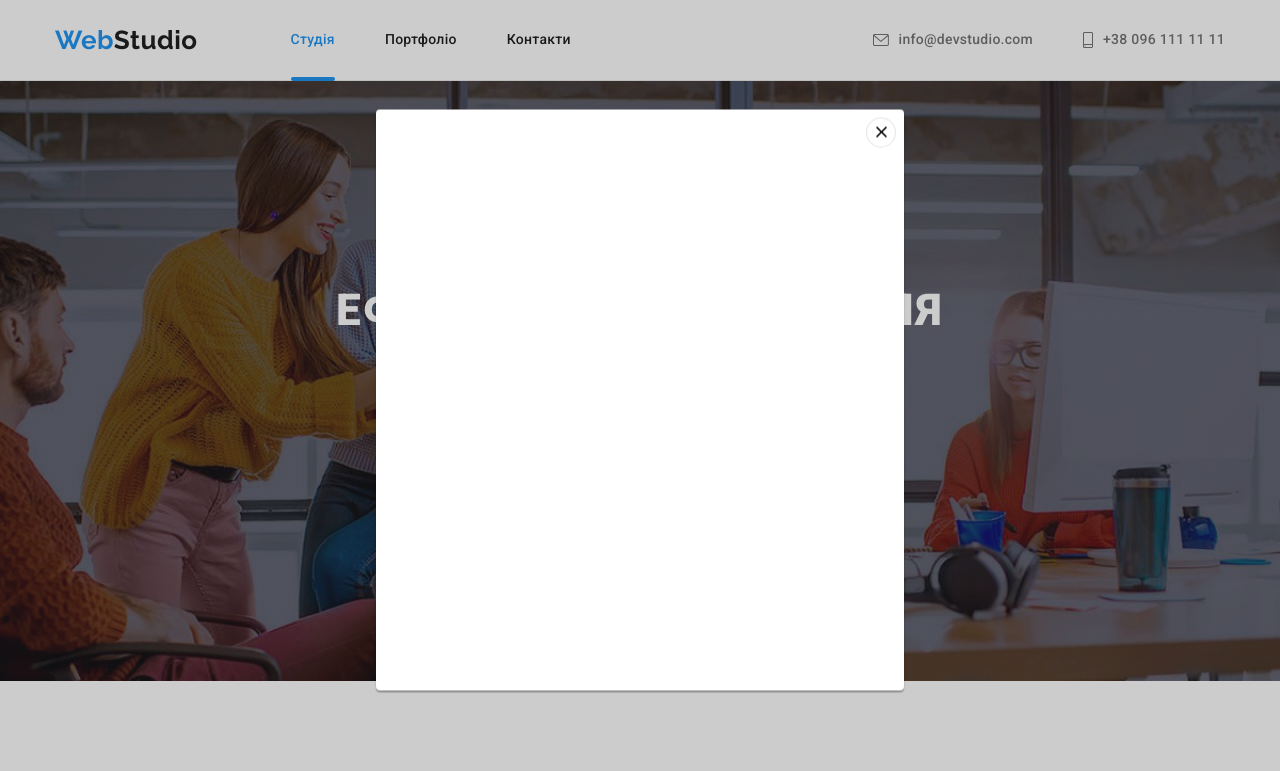
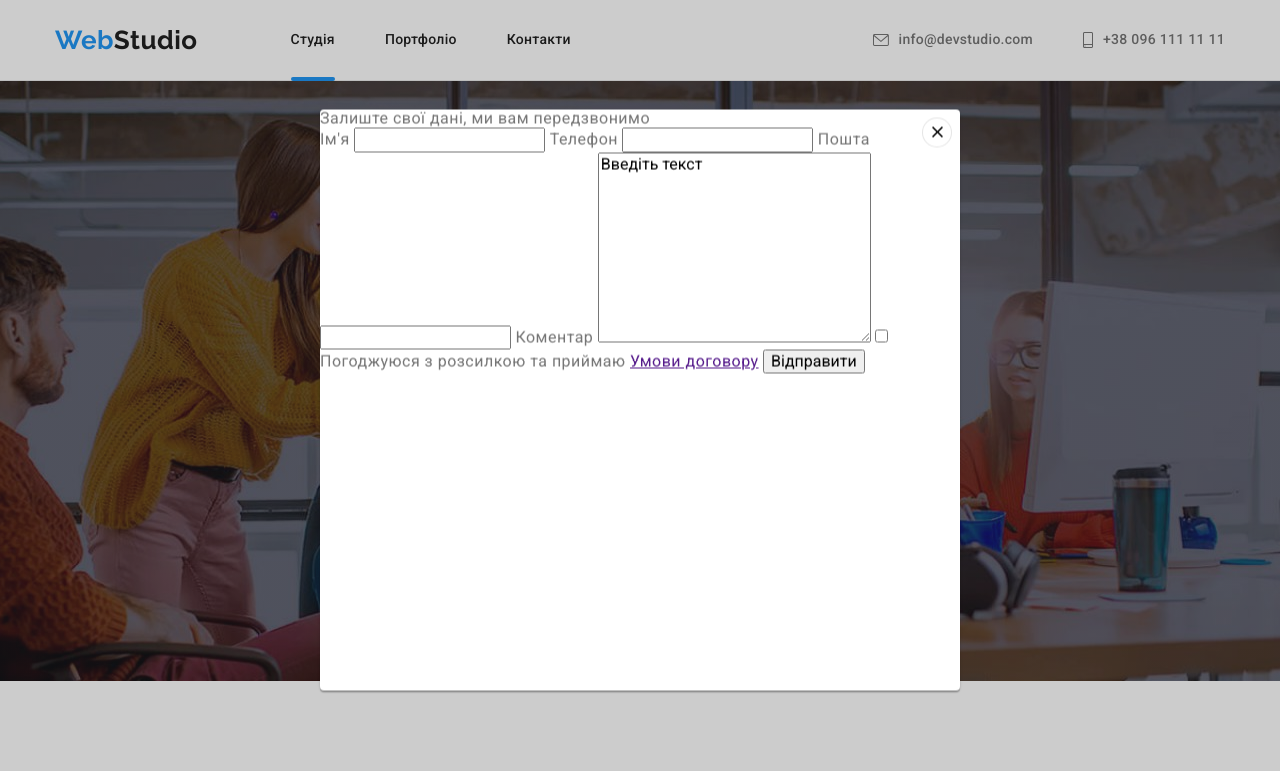
Before and after one commit to YuriiSVL/goit-markup-hw-06, a plain HTML site: page index.html in a window 1280 px wide. Both pictures are taken after a click on the button "Замовити послугу". Shown: the top 771 px of the page. Drawn offline with nearby package versions, Linux system fonts and the light colour scheme.

Commit message:
попередня розмітка модального вікна та деякі зміни у CSS

```diff
--- a/css/styles.css
+++ b/css/styles.css
@@ -72,6 +72,21 @@ ul {
   padding: 0 15px;
 }
 
+/* Приховування логічних заголовків */
+.visually-hidden {
+  position: absolute;
+  width: 1px;
+  height: 1px;
+  margin: -1px;
+  border: 0;
+  padding: 0;
+
+  white-space: nowrap;
+  clip-path: inset(100%);
+  clip: rect(0 0 0 0);
+  overflow: hidden;
+}
+
 /* Хедер */
 .header {
   border-bottom: 1px solid #ececec;
@@ -82,6 +97,11 @@ ul {
 }
 
 /* Основна навігація та контакти у хедері */
+
+/* Виділення поточної сторінки */
+.nav-list .current-page {
+  color: var(--accent-text-color);
+}
 
 .nav-list .link,
 .contact-list .link {
@@ -219,62 +239,6 @@ ul {
 .hero .btn-primary:hover {
   background-color: var(--accent-button-color);
 }
-/* Модальне вікно */
-
-.backdrop {
-  position: fixed;
-  top: 0;
-  left: 0;
-  z-index: 1;
-
-  width: 100%;
-  height: 100%;
-
-  background-color: rgba(0, 0, 0, 0.2);
-  opacity: 1;
-
-  transition: opacity 500ms cubic-bezier(0.4, 0, 0.2, 1);
-}
-
-.backdrop.is-hidden {
-  opacity: 0;
-  pointer-events: none;
-}
-
-.backdrop.is-hidden .modal {
-  transform: translate(-50%, -50%) perspective(1000px) rotateX(90deg);
-}
-
-.modal {
-  position: absolute;
-  top: 50%;
-  left: 50%;
-  transform: translate(-50%, -50%) perspective(1000px) rotateX(0deg);
-
-  min-width: 528px;
-  min-height: 581px;
-  border-radius: 4px;
-
-  background-color: var(--primary-white-color);
-  box-shadow: 0px 1px 3px rgba(0, 0, 0, 0.12), 0px 1px 1px rgba(0, 0, 0, 0.14),
-    0px 2px 1px rgba(0, 0, 0, 0.2);
-
-  transition: transform 500ms cubic-bezier(0.4, 0, 0.2, 1);
-}
-
-.modal-close-button {
-  position: absolute;
-  top: 8px;
-  right: 8px;
-
-  width: 30px;
-  height: 30px;
-  border-radius: 50%;
-
-  background: var(--primary-white-color);
-  border: 1px solid rgba(0, 0, 0, 0.1);
-  cursor: pointer;
-}
 
 /* Секція Особливості */
 .features h2 {
@@ -362,6 +326,11 @@ ul {
 }
 
 /* Секція наша команда */
+
+/* Фон секції */
+.team {
+  background-color: var(--secondary-bg-color);
+}
 
 .team h2 {
   margin-bottom: 50px;
@@ -585,8 +554,11 @@ ul {
 }
 
 /* Футер */
+
 .footer {
   padding: 60px 0;
+
+  background-color: var(--special-bg-color);
 }
 .footer .logo {
   display: inline-block;
@@ -631,7 +603,7 @@ ul {
   color: var(--primary-white-color);
 }
 
-/* Блок Приєднуйтесь */
+/* Блок Приєднуйтесь у футері*/
 
 .flex-wrapper {
   display: flex;
@@ -730,30 +702,59 @@ ul {
   fill: currentColor;
 }
 
-/* Фони секцій */
-.team {
-  background-color: var(--secondary-bg-color);
-}
-.footer {
-  background-color: var(--special-bg-color);
+/* Модальне вікно */
+
+.backdrop {
+  position: fixed;
+  top: 0;
+  left: 0;
+  z-index: 1;
+
+  width: 100%;
+  height: 100%;
+
+  background-color: rgba(0, 0, 0, 0.2);
+  opacity: 1;
+
+  transition: opacity 500ms cubic-bezier(0.4, 0, 0.2, 1);
 }
 
-/* Виділення поточної сторінки */
-.nav-list .current-page {
-  color: var(--accent-text-color);
+.backdrop.is-hidden {
+  opacity: 0;
+  pointer-events: none;
 }
 
-/* Приховування логічних заголовків */
-.visually-hidden {
+.backdrop.is-hidden .modal {
+  transform: translate(-50%, -50%) perspective(1000px) rotateX(90deg);
+}
+
+.modal {
   position: absolute;
-  width: 1px;
-  height: 1px;
-  margin: -1px;
-  border: 0;
-  padding: 0;
+  top: 50%;
+  left: 50%;
+  transform: translate(-50%, -50%) perspective(1000px) rotateX(0deg);
 
-  white-space: nowrap;
-  clip-path: inset(100%);
-  clip: rect(0 0 0 0);
-  overflow: hidden;
+  min-width: 528px;
+  min-height: 581px;
+  border-radius: 4px;
+
+  background-color: var(--primary-white-color);
+  box-shadow: 0px 1px 3px rgba(0, 0, 0, 0.12), 0px 1px 1px rgba(0, 0, 0, 0.14),
+    0px 2px 1px rgba(0, 0, 0, 0.2);
+
+  transition: transform 500ms cubic-bezier(0.4, 0, 0.2, 1);
 }
+
+.modal-close-button {
+  position: absolute;
+  top: 8px;
+  right: 8px;
+
+  width: 30px;
+  height: 30px;
+  border-radius: 50%;
+
+  background: var(--primary-white-color);
+  border: 1px solid rgba(0, 0, 0, 0.1);
+  cursor: pointer;
+}
--- a/index.html
+++ b/index.html
@@ -403,8 +403,23 @@
         </form>
       </div>
     </footer>
+    <!-- MODAL WINDOW -------------------------------------------- -->
     <div data-modal class="backdrop is-hidden">
       <div class="modal">
+        <form class="modal-form">
+          <p>Залиште свої дані, ми вам передзвонимо</p>
+          <label for="user_name">Ім'я</label>
+          <input type="text" id="user_name" />
+          <label for="user_tel">Телефон</label>
+          <input type="tel" id="user_tel" />
+          <label for="user_email">Пошта</label>
+          <input type="email" id="user_email" />
+          <label for="user_coment">Коментар</label>
+          <textarea name="coment" id="user_coment" cols="30" rows="10">Введіть текст</textarea>
+          <input type="checkbox" name="agree" id="agree" />
+          <label for="agree">Погоджуюся з розсилкою та приймаю <a href="">Умови договору</a></label>
+          <button type="submit">Відправити</button>
+        </form>
         <button class="modal-close-button" data-modal-close>
           <svg class="close-icon" width="11" height="11">
             <use href="./images/icons.svg#icon-close"></use>
```
